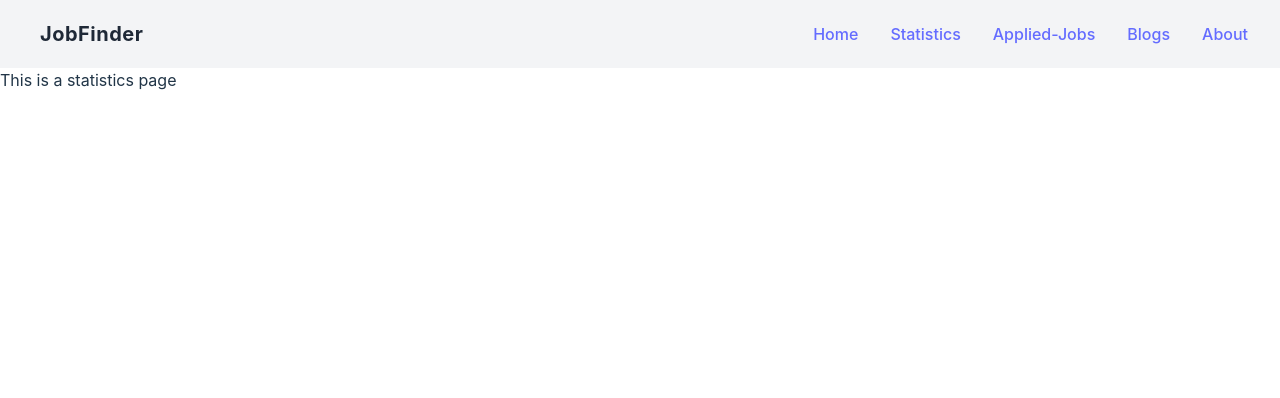
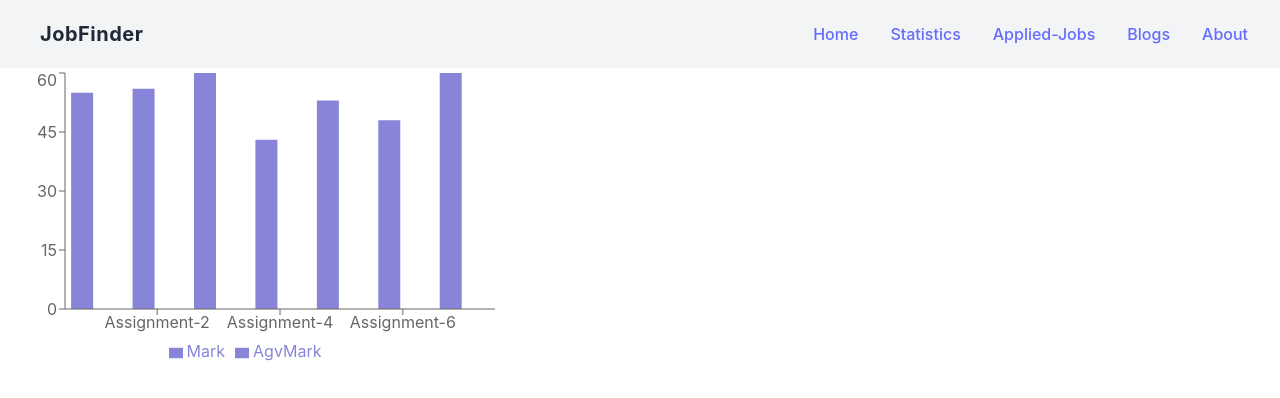
Before and after one commit to NaimunNahar14/Career-Hub, a React (Vite) app: page /statistics in a window 1280 px wide. Shown: the top 398 px of the page. Built offline with nearby package versions, Linux system fonts and the light colour scheme.

Commit message:
added chart

```diff
--- a/package.json
+++ b/package.json
@@ -14,6 +14,7 @@
     "react": "^18.2.0",
     "react-dom": "^18.2.0",
     "react-router-dom": "^6.10.0",
+    "recharts": "^2.5.0",
     "sort-by": "^1.2.0"
   },
   "devDependencies": {
--- a/src/components/Blogs/Blogs.jsx
+++ b/src/components/Blogs/Blogs.jsx
@@ -3,7 +3,35 @@ import React from 'react';
 const Blogs = () => {
     return (
         <div>
-            <h2>this blog</h2>
+            <h2>Question and Answer:</h2>
+            <div>
+                <h3>1. when should you use context api?</h3>
+                <ul >
+                   <li> Ans:
+                   The Issue With Using React Context API for State
+                    Even if only b changes ComponentA will re-render for no reason, it will render the same content. This is called an extra or unnecessary re-render. For that reason, it is bad practice to have a single, huge state provided by a context.
+                   </li>
+                </ul>
+
+            </div>
+            <div>
+                <h3>2.what is a customer hook?</h3>
+                <p>Ans: The Hook Model is a four-phase process that businesses can use to create products or services used habitually by customers. The goal is to result in voluntary, high-frequency engagement. At its core, the Hook Model is about creating a customer habit.</p>
+            </div>
+            <div>
+                <h3>3.What is useRef?</h3>
+                <ul>Ans:
+                useRef(initialValue) is a built-in React hook that accepts one argument as the initial value and returns a reference (aka ref). A reference is an object having a special property current .
+
+                </ul>
+
+            </div>
+            <div>
+                <h3>4. what is useMemo</h3>
+                <p >Ans: useMemo is a React Hook that lets you cache the result of a calculation between re-renders. const cachedValue = useMemo(calculateValue, dependencies) Reference. useMemo(calculateValue, dependencies)</p>
+
+
+            </div>
         </div>
     );
 };
--- a/src/components/Statistics/Statistics.jsx
+++ b/src/components/Statistics/Statistics.jsx
@@ -1,9 +1,68 @@
 import React from 'react';
+import { BarChart, Bar, Cell, XAxis, YAxis, CartesianGrid, Tooltip, Legend, ResponsiveContainer } from 'recharts';
+
 
 const Statistics = () => {
+    const data = [
+        {
+          name: 'Assignment-1',
+          Mark:55,
+          AvgMark: 60,
+        },
+        {
+            name: 'Assignment-2',
+          Mark:56,
+          AvgMark: 60,
+
+        },
+        {
+            name: 'Assignment-3',
+            Mark:60,
+            AvgMark: 60,
+        },
+        {
+            name: 'Assignment-4',
+            Mark:43,
+            AvgMark: 60,
+        },
+        {
+            name: 'Assignment-5',
+            Mark:53,
+            AvgMark: 60,
+        },
+        {
+            name: 'Assignment-6',
+            Mark:48,
+            AvgMark: 60,
+        },
+        {
+            name: 'Assignment-7',
+            Mark:60,
+            AvgMark: 60,
+        },
+      ];
     return (
         <div>
-            <h2>This is a statistics page</h2>
+        {/* <ResponsiveContainer width="100%" height="100%">    */}
+        <BarChart
+          width={500}
+          height={300}
+          data={data}
+
+        >
+          {/* <CartesianGrid strokeDasharray="3 3" />
+          <XAxis dataKey="name" />
+          <YAxis />
+          <Tooltip />
+          <Legend /> */}
+          <Bar dataKey="Mark" fill="#8884d8"></Bar>
+          <Bar dataKey="AgvMark" fill="#8884d8" ></Bar>
+          <XAxis dataKey="name"></XAxis>
+          <YAxis></YAxis>
+          <Tooltip></Tooltip>
+          <Legend></Legend>
+        </BarChart>
+      {/* </ResponsiveContainer> */}
         </div>
     );
 };
```
Also changed, not shown: 1 other file (tests, documents, lock files or other folders).
